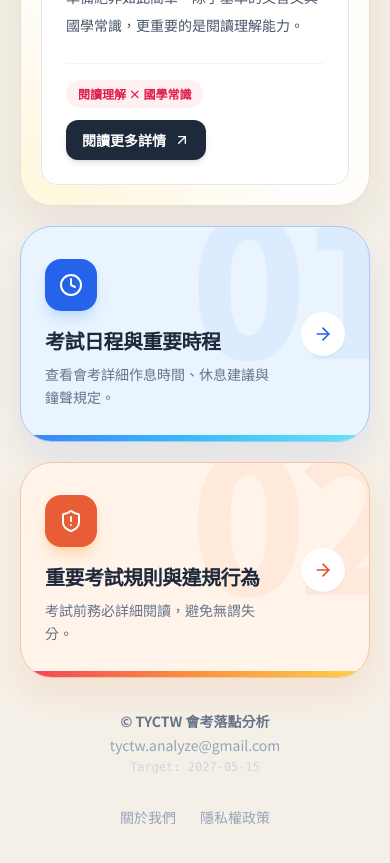
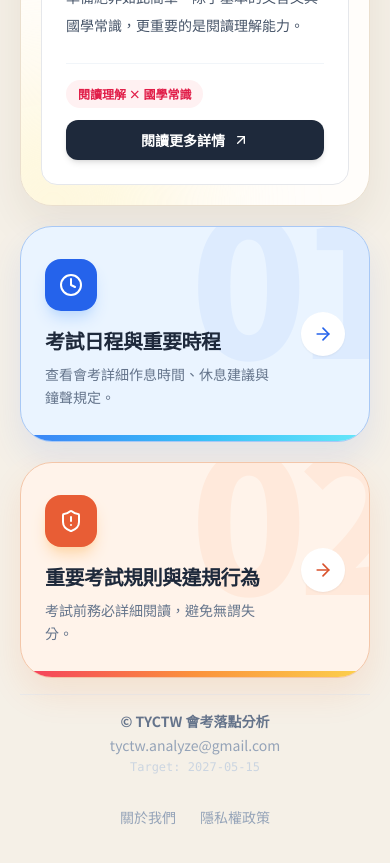
Before and after one commit to tyctw/clock, a React (Vite) app: page / in a window 390 px wide. Shown: the part 2740-3603 px from the top of the page. Built offline with nearby package versions, Linux system fonts and the light colour scheme; no server answers; the database is empty.

Commit message:
Add files via upload

```diff
--- a/components/StudyTipsV2.tsx
+++ b/components/StudyTipsV2.tsx
@@ -68,7 +68,7 @@ const StudyTipsV2: React.FC = () => {
               </div>
               <div className="flex flex-col justify-between gap-3 border-t border-slate-100 pt-4 sm:flex-row sm:items-center">
                 <span className={`w-fit rounded-full px-3 py-1.5 text-xs font-bold ${theme.split(' ').slice(2, 4).join(' ')}`}>{active.tag}</span>
-                <Link to={`/strategy/${active.id}`} className="inline-flex w-fit items-center gap-2 rounded-xl bg-slate-800 px-4 py-2.5 text-sm font-black text-white shadow-md transition-all hover:-translate-y-0.5 hover:bg-slate-700">閱讀更多詳情 <ArrowUpRight className="h-4 w-4" /></Link>
+                <Link to={`/strategy/${active.id}`} className="inline-flex w-full items-center justify-center gap-2 rounded-xl bg-slate-800 px-4 py-2.5 text-sm font-black text-white shadow-md transition-all hover:-translate-y-0.5 hover:bg-slate-700 sm:w-fit">閱讀更多詳情 <ArrowUpRight className="h-4 w-4" /></Link>
               </div>
             </div>
           </div>
```
